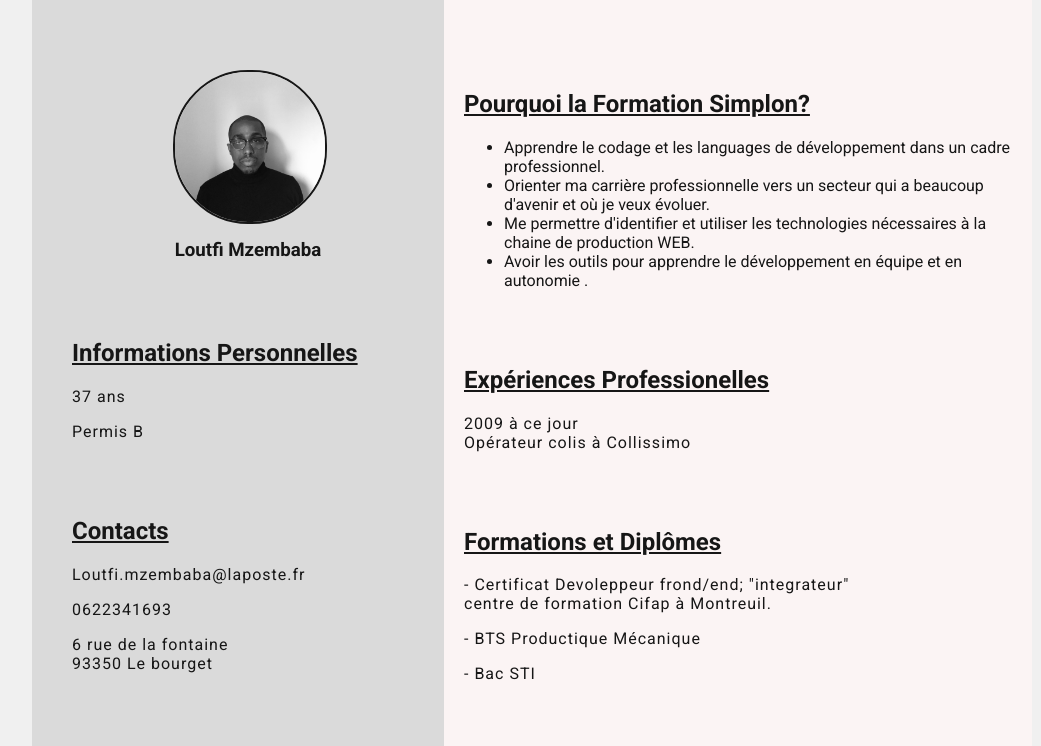
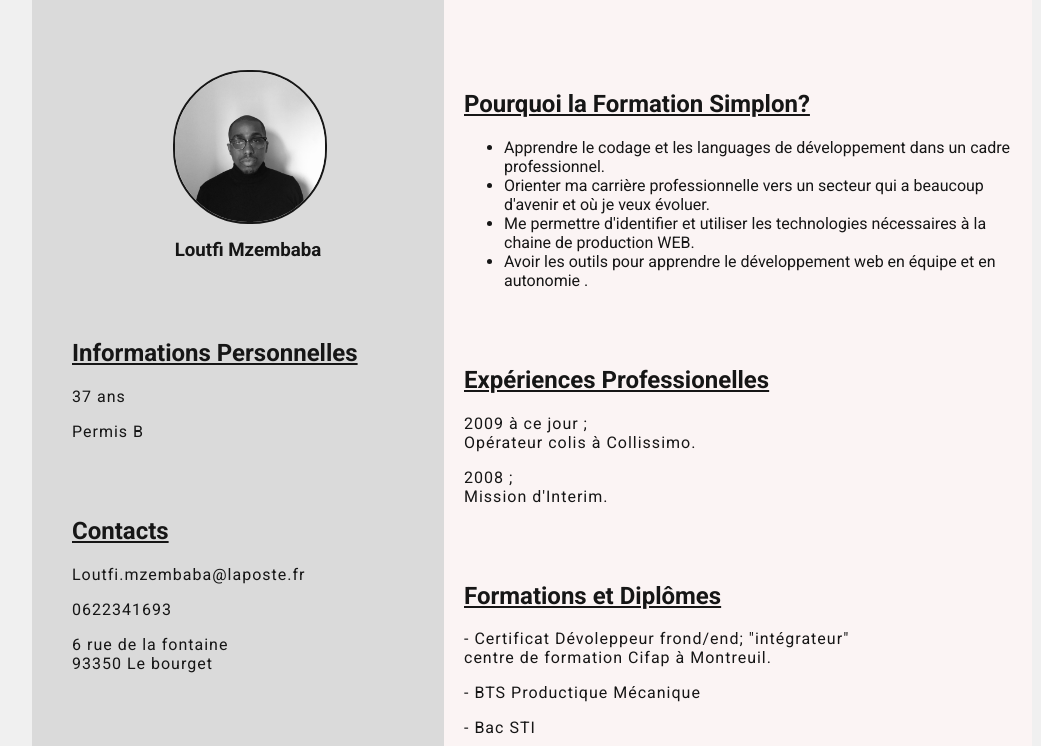
Before and after one commit to Lootcho/carte-de-visite, a plain HTML site: page index.html in a window 1280 px wide. Shown: the top 746 px of the page, without its empty margins (108-1149 px from the left). Drawn offline with Linux system fonts and the light colour scheme.

```diff
--- a/index.html
+++ b/index.html
@@ -57,21 +57,24 @@
               Me permettre d'identifier et utiliser les technologies nécessaires à la chaine de production WEB.
             </li>
             <li class="glass-items">
-              Avoir les outils pour apprendre le développement en équipe et en autonomie .
+              Avoir les outils pour apprendre le développement web en équipe et en autonomie .
             </li>
           </ul>
         </div>
         <div class="content">
           <h2 class="post-title">Expériences Professionelles</h2>
           <p class="post-content">
-            2009 à ce jour<br /> Opérateur colis à Collissimo
+            2009 à ce jour ;<br /> Opérateur colis à Collissimo.
+          </p>
+          <p class="post-content">
+            2008 ;<br /> Mission d'Interim.
           </p>
         </div>
         <div class="content">
           <h2 class="post-title">Formations et Diplômes</h2>
           <p class="post-content">
-            - Certificat Devoleppeur frond/end; "integrateur"<br />
-               centre de formation Cifap à Montreuil.
+            - Certificat Dévoleppeur frond/end; "intégrateur"<br />
+              centre de formation Cifap à Montreuil.
           </p>
           <p class="post-content">- BTS Productique Mécanique</p>
           <p class="post-content">- Bac STI</p>
```
